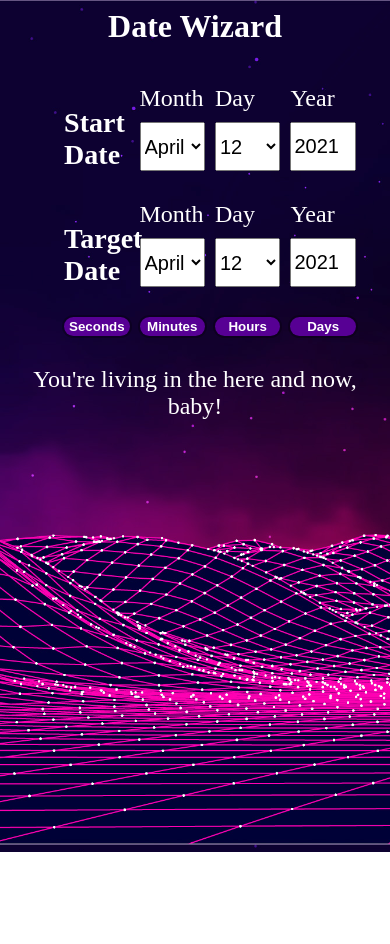
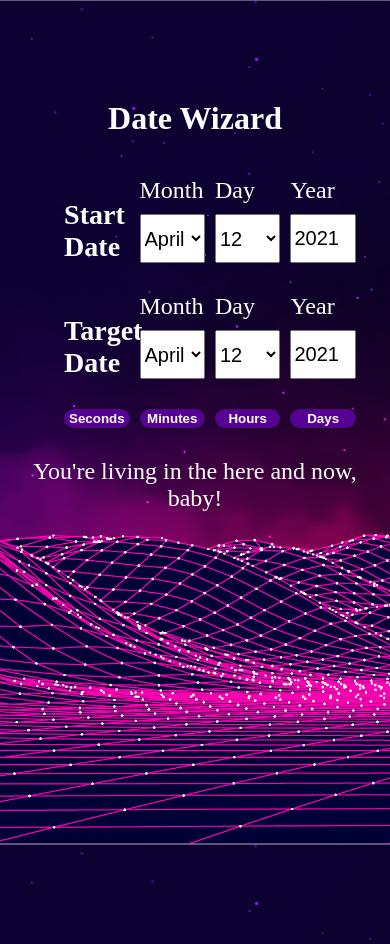
Before and after one commit to nsfrahmann/Date-Picker, a plain HTML site: page index.html in a window 390 px wide. Before the commit the page ends 852 px from the top, so only its background shows below. Drawn offline with nearby package versions, Linux system fonts and the light colour scheme.

Commit message:
phone view fix

```diff
--- a/css/main.css
+++ b/css/main.css
@@ -34,6 +34,13 @@ h2, h3 {
 h1 {
     margin-bottom: 40px;
 }
+
+@media only screen and (max-width: 600px) {
+    h1 {
+        margin-top: 100px;
+    }
+}
+
 
 h3 {
     margin-top: -30px;
--- a/index.html
+++ b/index.html
@@ -2,6 +2,7 @@
 <html>
 <head>
     <meta charset="utf-8" />
+    <meta content="width=device-width, initial-scale=1" name="viewport" />
     <title>Date Wizard</title>
 
     <link href="img/wizardfav.ico" rel="shortcut icon" />
@@ -9,6 +10,7 @@
 
 </head>
 <body>
+    <div id="test">
         <h1>Date Wizard</h1>
         <div class="select-date">
             <div class="label label-date">Start Date</div>
@@ -66,6 +68,8 @@
         <h2 id="result"></h2>
         <h2 id="Marty"></h2>
         <h3 id="mph"></h3>
+    </div>
+
 
 
 
```
Also changed, not shown: 1 other file. Lines whose indentation alone changed are shown as unchanged.
